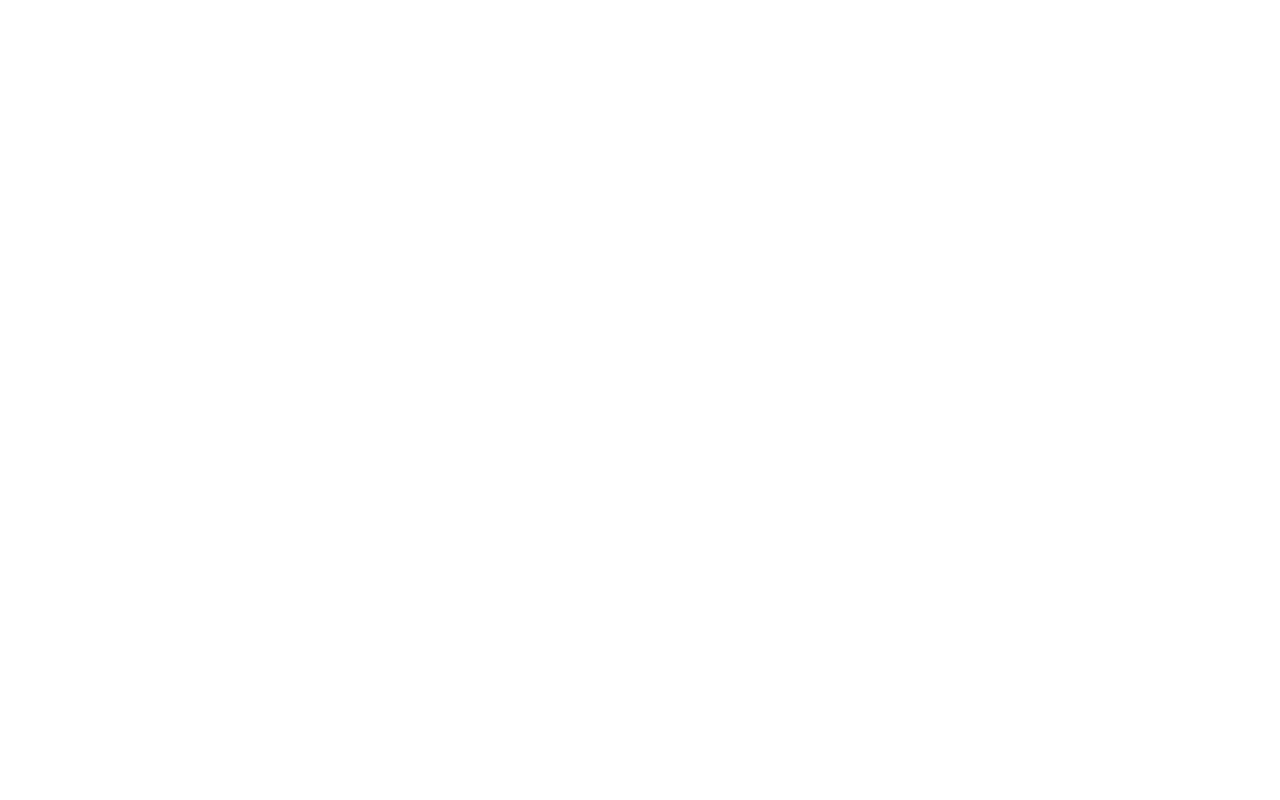
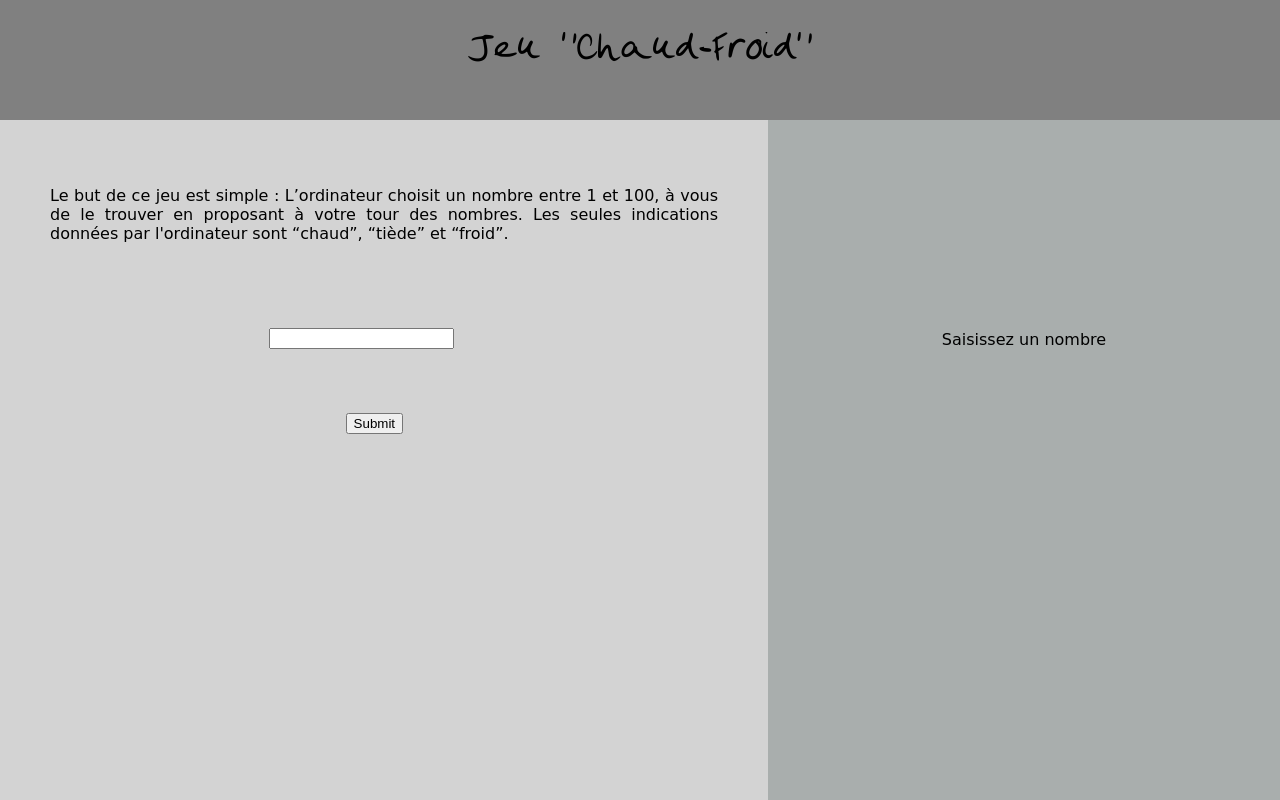
Before and after one commit to Arckangel/Js-HotCold, a plain HTML site: page index.html in a window 1280 px wide. Drawn offline with Linux system fonts and the light colour scheme.

Commit message:
Premiere modification

```diff
--- a/css/style.css
+++ b/css/style.css
@@ -0,0 +1,75 @@
+body{
+  margin: 0;
+  padding: 0;
+  width: 100%;
+  height: 100%;
+  font-family: cursive;
+}
+
+@font-face {
+  font-family: LeyFont;
+  src: url(../font/LeyFont.ttf);
+}
+
+/* ---------Div de titre------------ */
+
+.titre{
+  height: 15%;
+  width: 100%;
+  background-color: grey;
+  position: absolute;
+  text-align: center;
+}
+
+h1{
+  margin-top: 30px;
+  font-family: LeyFont;
+  font-size: 50px;
+  font-weight: normal;
+}
+
+/* ---------Div de gauche------------ */
+
+.jeu{
+  width: 100%;
+  height: 85%;
+  position: absolute;
+  top: 15%;
+}
+
+.saisie{
+  width: 60%;
+  height: 100%;
+  float: left;
+  background-color: lightgrey;
+  text-align: justify;
+}
+
+#info{
+  padding: 50px;
+}
+
+#reponse{
+  margin-left: 35%;
+}
+
+#bouton{
+  margin-top: 45px;
+  margin-left: 45%;
+}
+
+/* ---------Div de droite------------ */
+
+.indication{
+  width: 40%;
+  height: 100%;
+  margin-left: 60%;
+  background-color: #A9AEAD;
+}
+
+#indicateur{
+  width: 250px;
+  margin: auto;
+  padding-top: 210px;
+  text-align: center;
+}
--- a/index.html
+++ b/index.html
@@ -6,6 +6,28 @@
     <link rel="stylesheet" href="css/style.css">
   </head>
   <body>
+    <div class="titre"><h1>Jeu "Chaud-Froid"</h1></div>
+    <!-- Div titre -->
+
+    <div class="jeu">
+      <!-- Div Globale -->
+      <div class="saisie">
+        <!-- Div de gauche -->
+        <p id="info">
+          Le but de ce jeu est simple : L’ordinateur choisit un nombre entre 1 et 100, à vous de le trouver en proposant
+          à votre tour des nombres. Les seules indications données par l'ordinateur sont “chaud”, “tiède” et “froid”.
+        </p>
+        <br>
+        <input id="reponse" type="text" name="reponse">
+        <br>
+        <br>
+        <input id="bouton" onclick="Tester()" type="submit" name="bouton">
+      </div>
+
+      <div class="indication">
+        <!-- Div de droite -->
+          <p id="indicateur">Saisissez un nombre</p>
+    </div>
     <script src="js/javascript.js"></script>
   </body>
 </html>
--- a/js/javascript.js
+++ b/js/javascript.js
@@ -0,0 +1,43 @@
+var chaudfroid = document.getElementById("indicateur");
+
+console.log("Début du script");
+
+var nbIa = Math.floor(100*Math.random());
+
+console.log("nbIa = " + nbIa);
+
+var nbEssai = 1;
+
+
+function Tester(){
+
+  var rep = document.getElementById("reponse");
+
+  console.log("nbUser = " + rep.value + " / nbEssai = " + nbEssai++);
+
+  var diff = nbIa-rep.value;
+
+  if (diff < -20) {
+    chaudfroid.innerHTML = "Froid";
+  }
+  else if (diff < -10) {
+    chaudfroid.innerHTML = "Tiède";
+  }
+  else if (diff < 0) {
+    chaudfroid.innerHTML = "Chaud";
+  }
+  else if (diff == 0){
+    chaudfroid.innerHTML = "Félicitation ! <br> Vous avez gagné au tour " + nbEssai + ".";
+  }
+  else if (diff <= 10) {
+    chaudfroid.innerHTML = "Chaud";
+  }
+  else if (diff <= 20) {
+    chaudfroid.innerHTML = "Tiède";
+  }
+  else {
+    chaudfroid.innerHTML = "Froid";
+  }
+
+  console.log("Fin du script");
+}
```
Also changed, not shown: font/LeyFont.ttf (added).
